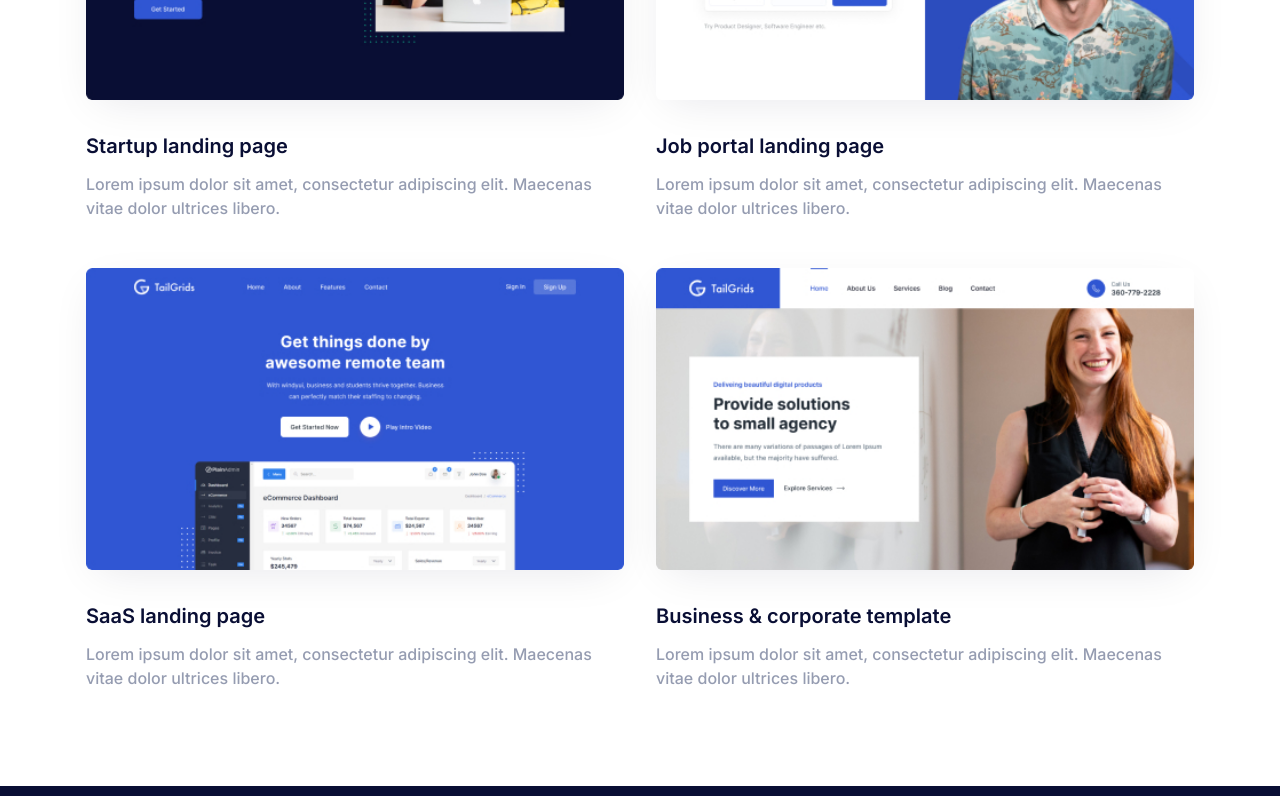
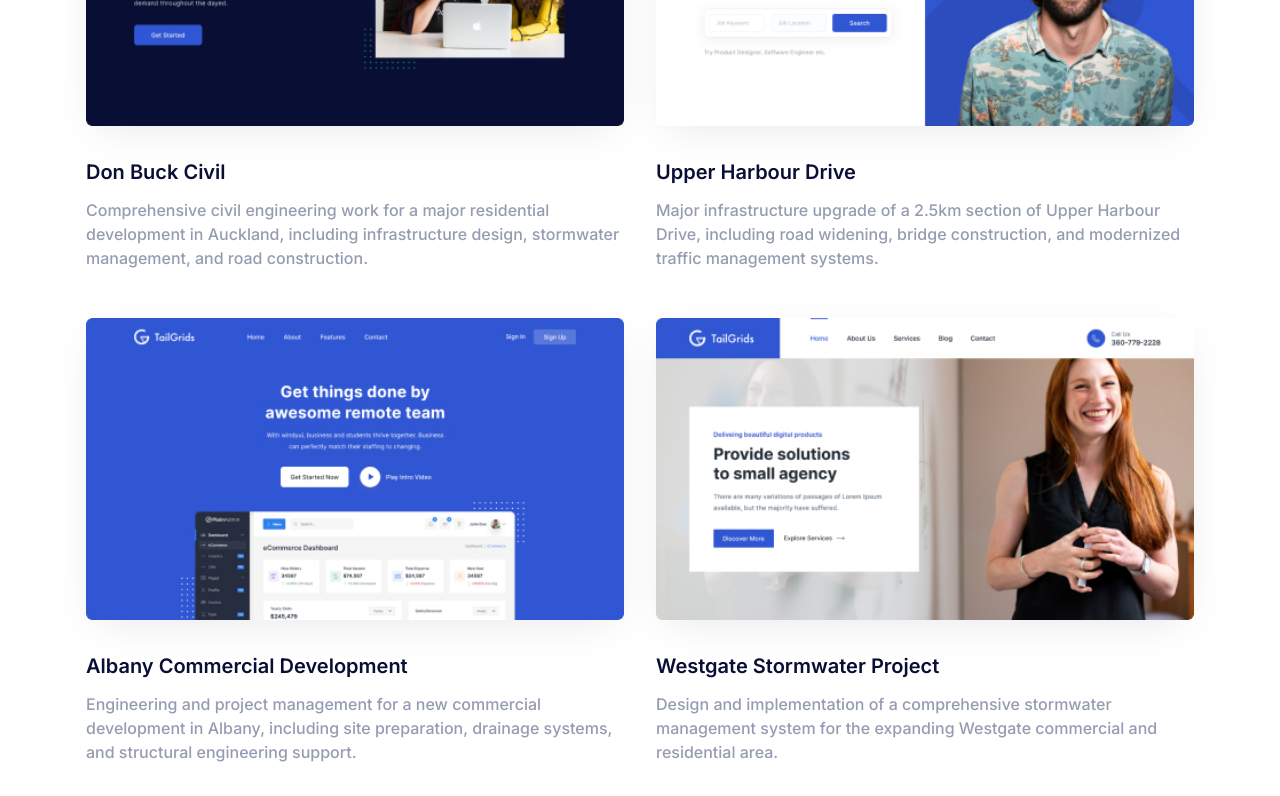
Before and after one commit to lin72h/shs-website, a Next.js app: page /portfolio in a window 1280 px wide. Shown: the part 640-1436 px from the top of the page. Built offline with nearby package versions, Linux system fonts and the light colour scheme; no server answers.

Commit message:
fix projects demos

```diff
--- a/src/app/(site)/portfolio/[slug]/page.tsx
+++ b/src/app/(site)/portfolio/[slug]/page.tsx
@@ -3,17 +3,17 @@ import { portfolioData } from "@/static-data/portfolio";
 import Image from "next/image";
 
 type Props = {
-  params: Promise<{ slug: string }>;
+  params: { slug: string };
 };
 
 export async function generateMetadata(props: Props) {
-  const params = await props.params;
+  const { slug } = props.params;
   const siteURL = process.env.SITE_URL;
   const siteName = process.env.SITE_NAME;
   const authorName = process.env.AUTHOR_NAME;
 
   const project = portfolioData.find(
-    (portfolio) => portfolio?.slug === params?.slug,
+    (portfolio) => portfolio?.slug === slug,
   );
 
   if (project) {
@@ -61,17 +61,24 @@ export async function generateMetadata(props: Props) {
   }
 }
 
-export default async function PortfolioSlugPage(props: Props) {
-  const params = await props.params;
+// Generate static params for all portfolio items
+export function generateStaticParams() {
+  return portfolioData.map((project) => ({
+    slug: project.slug,
+  }));
+}
+
+export default function PortfolioSlugPage(props: Props) {
+  const { slug } = props.params;
   const project = portfolioData.find(
-    (portfolio) => portfolio?.slug === params?.slug,
+    (portfolio) => portfolio?.slug === slug,
   );
 
   return (
     <>
       <PageTitle
-        pageTitle="Portfolio Details"
-        pageDescription="Lorem ipsum dolor sit amet, consectetur adipiscing elit. In varius eros eget sapien consectetur ultrices. Ut quis dapibus"
+        pageTitle={project?.title || "Portfolio Details"}
+        pageDescription="View details of our completed engineering projects, showcasing our expertise in civil infrastructure, stormwater management, and land development."
       />
 
       <section className="bg-white pb-20 pt-[90px]">
--- a/src/components/Home/Hero/index.tsx
+++ b/src/components/Home/Hero/index.tsx
@@ -118,11 +118,8 @@ export default function Hero() {
             </div>
           </Link>
 
-          {/* Portfolio Section */}
-          <Link
-            href="/portfolio"
-            className="group relative h-64 sm:h-80 overflow-hidden rounded-xl shadow-lg transition-all duration-300 hover:shadow-xl hover:-translate-y-1"
-          >
+          {/* Portfolio Section - Dropdown */}
+          <div className="group relative h-64 sm:h-80 overflow-hidden rounded-xl shadow-lg transition-all duration-300 hover:shadow-xl">
             {/* Using local project images */}
             <div className="absolute inset-0">
               <Image
@@ -138,15 +135,32 @@ export default function Hero() {
 
             <div className="absolute bottom-0 left-0 right-0 p-5 text-white">
               <h3 className="font-bold text-xl md:text-2xl mb-2">Portfolio</h3>
-              <p className="text-sm text-white/90 mb-4">View our completed projects and engineering success stories</p>
-              <div className="flex items-center">
-                <span className="text-sm font-medium">View Projects</span>
-                <svg xmlns="http://www.w3.org/2000/svg" className="h-4 w-4 ml-2 transform transition-transform duration-300 group-hover:translate-x-1" fill="none" viewBox="0 0 24 24" stroke="currentColor">
-                  <path strokeLinecap="round" strokeLinejoin="round" strokeWidth={2} d="M9 5l7 7-7 7" />
-                </svg>
+              <p className="text-sm text-white/90 mb-3">View our completed projects and engineering success stories</p>
+
+              <div className="flex flex-col space-y-2">
+                <Link href="/portfolio/don-buck-civil" className="flex items-center group/item">
+                  <span className="text-sm font-medium group-hover/item:text-primary-light transition-colors">Don Buck Civil</span>
+                  <svg xmlns="http://www.w3.org/2000/svg" className="h-4 w-4 ml-2 transform transition-transform duration-300 group-hover/item:translate-x-1" fill="none" viewBox="0 0 24 24" stroke="currentColor">
+                    <path strokeLinecap="round" strokeLinejoin="round" strokeWidth={2} d="M9 5l7 7-7 7" />
+                  </svg>
+                </Link>
+
+                <Link href="/portfolio/upper-harbour-drive" className="flex items-center group/item">
+                  <span className="text-sm font-medium group-hover/item:text-primary-light transition-colors">Upper Harbour Drive</span>
+                  <svg xmlns="http://www.w3.org/2000/svg" className="h-4 w-4 ml-2 transform transition-transform duration-300 group-hover/item:translate-x-1" fill="none" viewBox="0 0 24 24" stroke="currentColor">
+                    <path strokeLinecap="round" strokeLinejoin="round" strokeWidth={2} d="M9 5l7 7-7 7" />
+                  </svg>
+                </Link>
+
+                <Link href="/portfolio" className="flex items-center group/item mt-1">
+                  <span className="text-sm font-medium text-primary/90 group-hover/item:text-primary transition-colors">View All Projects</span>
+                  <svg xmlns="http://www.w3.org/2000/svg" className="h-4 w-4 ml-2 transform transition-transform duration-300 group-hover/item:translate-x-1" fill="none" viewBox="0 0 24 24" stroke="currentColor">
+                    <path strokeLinecap="round" strokeLinejoin="round" strokeWidth={2} d="M9 5l7 7-7 7" />
+                  </svg>
+                </Link>
               </div>
             </div>
-          </Link>
+          </div>
         </div>
 
         <div className="flex justify-center mt-12">
--- a/src/components/Navbar/index.tsx
+++ b/src/components/Navbar/index.tsx
@@ -144,9 +144,9 @@ export default function Navbar() {
                                 {item?.submenu.map((item) => (
                                   <li key={item?.id}>
                                     <Link
-                                      href={item?.href}
+                                      href={item?.external ? item.href : `/portfolio/${item.href}`}
                                       onClick={navigationHandler}
-                                      className={`block rounded px-4 py-[10px] text-sm ${pathUrl === item?.href ? "text-primary" : "text-black hover:text-primary"}`}
+                                      className={`block rounded px-4 py-[10px] text-sm ${pathUrl === `/portfolio/${item?.href}` ? "text-primary" : "text-black hover:text-primary"}`}
                                     >
                                       {item?.title}
                                     </Link>
--- a/src/static-data/portfolio.tsx
+++ b/src/static-data/portfolio.tsx
@@ -1,54 +1,91 @@
 import { Portfolio } from "@/types/portfolio";
 
-const portfolioDetails = (
+const donBuckCivilDetails = (
   <div>
     <p className="mb-8 text-base text-body-color sm:text-lg lg:text-base xl:text-lg">
-      Duis aute irure dolor in reprehenderit in voluptate velit esse cillum
-      dolore eu fugiat nulla pariatur. Excepteur sint occaecat cupidatat.
+      The Don Buck Civil project involved comprehensive civil engineering work for a major residential development in the Don Buck area of Auckland. Our team was responsible for designing and overseeing the construction of essential infrastructure to support a new residential subdivision.
     </p>
     <p className="mb-10 text-base text-body-color sm:text-lg lg:text-base xl:text-lg">
-      Lorem ipsum dolor sit amet, consectetur adipiscing elit, sed do eiusmod
-      tempor incididunt ut labore et dolore magna aliqua. Quis enim lobortis
-      scelerisque fermentum. Neque sodales ut etiam sit amet. Ligula ullamcorper
-      proin libero nunc consequat interdum varius. Quam pellentesque nec nam.
+      The project scope included stormwater management systems, road construction, utility installations, and environmental compliance to ensure sustainable development practices were followed throughout the construction process.
     </p>
     <h4 className="mb-8 text-xl font-bold text-black sm:text-2xl lg:text-xl xl:text-2xl">
-      <span className="text-primary">01.</span> Marketing solutions
+      <span className="text-primary">01.</span> Project Highlights
     </h4>
     <ul className="list mb-7 list-inside list-disc">
       <li className="mb-3 text-base text-primary sm:text-lg lg:text-base xl:text-lg">
         <span className="text-body-color">
-          {" "}
-          Consectetur adipiscing elit in voluptate velit.{" "}
-        </span>
-      </li>
-      <li className="mb-3 text-base text-primary sm:text-lg lg:text-base xl:text-lg">
-        <span className="text-body-color"> Mattis vulputate cupidatat. </span>
-      </li>
-      <li className="mb-3 text-base text-primary sm:text-lg lg:text-base xl:text-lg">
-        <span className="text-body-color">
-          {" "}
-          Vulputate enim nulla aliquet porttitor odio pellentesque{" "}
+          Design and construction of 3.2km of new roadways with integrated stormwater systems
         </span>
       </li>
       <li className="mb-3 text-base text-primary sm:text-lg lg:text-base xl:text-lg">
         <span className="text-body-color">
-          {" "}
-          Ligula ullamcorper malesuada proin{" "}
+          Implementation of sustainable urban drainage solutions using retention ponds and swales
+        </span>
+      </li>
+      <li className="mb-3 text-base text-primary sm:text-lg lg:text-base xl:text-lg">
+        <span className="text-body-color">
+          Installation of water, power, and telecommunications infrastructure for 85 new residential lots
+        </span>
+      </li>
+      <li className="mb-3 text-base text-primary sm:text-lg lg:text-base xl:text-lg">
+        <span className="text-body-color">
+          Coordination with local utilities and councils to ensure compliance with all regulatory requirements
         </span>
       </li>
     </ul>
     <p className="mb-10 text-base text-body-color sm:text-lg lg:text-base xl:text-lg">
-      Duis aute irure dolor in reprehenderit in voluptate velit esse cillum
-      dolore eu fugiat nulla pariatur. Excepteur sint occaecat cupidatat.
+      The project was completed on schedule and within budget, providing a high-quality residential development that meets the needs of the growing Auckland community while minimizing environmental impact.
     </p>
     <h4 className="mb-8 text-xl font-bold text-black sm:text-2xl lg:text-xl xl:text-2xl">
-      <span className="text-primary">02.</span> Branding solutions
+      <span className="text-primary">02.</span> Technical Approach
     </h4>
     <p className="mb-8 text-base text-body-color sm:text-lg lg:text-base xl:text-lg">
-      Lorem ipsum dolor sit amet, consectetur adipiscing elit, sed do eiusmod
-      tempor incididunt ut labore et dolore magna aliqua. Quis enim lobortis
-      scelerisque fermentum. Neque sodales ut etiam sit door telium sieat amet.
+      Our approach included detailed geotechnical investigations, comprehensive hydraulic modeling for stormwater management, and close collaboration with environmental consultants to ensure minimal disruption to local ecosystems. We utilized advanced GPS-guided machinery for precise earthworks and implemented quality control measures at each stage of construction.
+    </p>
+  </div>
+);
+
+const upperHarbourDriveDetails = (
+  <div>
+    <p className="mb-8 text-base text-body-color sm:text-lg lg:text-base xl:text-lg">
+      The Upper Harbour Drive project was a major infrastructure upgrade involving the redesign and reconstruction of a 2.5km section of Upper Harbour Drive in Auckland's North Shore. This critical transportation artery required significant improvements to accommodate increased traffic volume and enhance safety.
+    </p>
+    <p className="mb-10 text-base text-body-color sm:text-lg lg:text-base xl:text-lg">
+      Our team was engaged to provide end-to-end engineering services, from initial planning and design through to construction supervision and project completion certification. The project presented unique challenges due to its coastal proximity and the need to maintain traffic flow during construction.
+    </p>
+    <h4 className="mb-8 text-xl font-bold text-black sm:text-2xl lg:text-xl xl:text-2xl">
+      <span className="text-primary">01.</span> Key Deliverables
+    </h4>
+    <ul className="list mb-7 list-inside list-disc">
+      <li className="mb-3 text-base text-primary sm:text-lg lg:text-base xl:text-lg">
+        <span className="text-body-color">
+          Road widening to accommodate additional lanes and dedicated cycle paths
+        </span>
+      </li>
+      <li className="mb-3 text-base text-primary sm:text-lg lg:text-base xl:text-lg">
+        <span className="text-body-color">
+          Design and construction of two new bridges over existing waterways
+        </span>
+      </li>
+      <li className="mb-3 text-base text-primary sm:text-lg lg:text-base xl:text-lg">
+        <span className="text-body-color">
+          Implementation of modern traffic management systems including smart traffic lights
+        </span>
+      </li>
+      <li className="mb-3 text-base text-primary sm:text-lg lg:text-base xl:text-lg">
+        <span className="text-body-color">
+          Upgrading of all underground utilities including water, sewer, and stormwater infrastructure
+        </span>
+      </li>
+    </ul>
+    <p className="mb-10 text-base text-body-color sm:text-lg lg:text-base xl:text-lg">
+      The project was delivered with minimal disruption to road users through careful staging and comprehensive traffic management planning. The completed upgrade has significantly improved traffic flow and enhanced safety for all road users.
+    </p>
+    <h4 className="mb-8 text-xl font-bold text-black sm:text-2xl lg:text-xl xl:text-2xl">
+      <span className="text-primary">02.</span> Environmental Considerations
+    </h4>
+    <p className="mb-8 text-base text-body-color sm:text-lg lg:text-base xl:text-lg">
+      Special attention was paid to environmental protection throughout this project. We implemented comprehensive erosion and sediment control measures to protect the adjacent marine environment. Stormwater treatment systems were integrated into the design to improve water quality discharge, and landscaping with native species was incorporated to enhance the ecological value of the roadside environment.
     </p>
   </div>
 );
@@ -56,43 +93,54 @@ const portfolioDetails = (
 export const portfolioData: Portfolio[] = [
   {
     id: "1",
-    title: "Startup landing page",
-    slug: "startup-landing-page",
+    title: "Don Buck Civil",
+    slug: "don-buck-civil",
     sortDescription:
-      "Lorem ipsum dolor sit amet, consectetur adipiscing elit. Maecenas vitae dolor ultrices libero.",
+      "Comprehensive civil engineering work for a major residential development in Auckland, including infrastructure design, stormwater management, and road construction.",
     image: "/images/portfolio/portfolio-01.jpg",
-    tags: ["web", "design"],
-    categories: ["landing page"],
-    details: portfolioDetails,
+    tags: ["civil engineering", "residential", "infrastructure"],
+    categories: ["residential development", "civil works"],
+    details: donBuckCivilDetails,
+    completedDate: "June 2023",
+    location: "Don Buck Road, Auckland, New Zealand",
   },
   {
     id: "2",
-    title: "Job portal landing page",
-    slug: "job-portal-landing-page",
+    title: "Upper Harbour Drive",
+    slug: "upper-harbour-drive",
     sortDescription:
-      "Lorem ipsum dolor sit amet, consectetur adipiscing elit. Maecenas vitae dolor ultrices libero.",
+      "Major infrastructure upgrade of a 2.5km section of Upper Harbour Drive, including road widening, bridge construction, and modernized traffic management systems.",
     image: "/images/portfolio/portfolio-02.jpg",
-    tags: ["app"],
-    details: portfolioDetails,
+    tags: ["infrastructure", "traffic", "bridges"],
+    categories: ["road works", "infrastructure"],
+    details: upperHarbourDriveDetails,
+    completedDate: "November 2022",
+    location: "Upper Harbour Drive, Auckland, New Zealand",
   },
   {
     id: "3",
-    title: "SaaS landing page",
-    slug: "saas-landing-page",
+    title: "Albany Commercial Development",
+    slug: "albany-commercial-development",
     sortDescription:
-      "Lorem ipsum dolor sit amet, consectetur adipiscing elit. Maecenas vitae dolor ultrices libero.",
+      "Engineering and project management for a new commercial development in Albany, including site preparation, drainage systems, and structural engineering support.",
     image: "/images/portfolio/portfolio-03.jpg",
-    tags: ["graphic"],
-    details: portfolioDetails,
+    tags: ["commercial", "project management"],
+    categories: ["commercial development"],
+    details: donBuckCivilDetails,
+    completedDate: "March 2023",
+    location: "Albany, Auckland, New Zealand",
   },
   {
     id: "4",
-    title: "Business & corporate template",
-    slug: "business-corporate-template",
+    title: "Westgate Stormwater Project",
+    slug: "westgate-stormwater-project",
     sortDescription:
-      "Lorem ipsum dolor sit amet, consectetur adipiscing elit. Maecenas vitae dolor ultrices libero.",
+      "Design and implementation of a comprehensive stormwater management system for the expanding Westgate commercial and residential area.",
     image: "/images/portfolio/portfolio-04.jpg",
-    tags: ["web design", "graphic"],
-    details: portfolioDetails,
+    tags: ["stormwater", "environmental"],
+    categories: ["environmental engineering"],
+    details: upperHarbourDriveDetails,
+    completedDate: "August 2022",
+    location: "Westgate, Auckland, New Zealand",
   },
 ];
```
Also changed, not shown: src/app/(site)/portfolio/page.tsx (+4 -5 lines), src/app/layout.tsx (added, +27 -0 lines).
